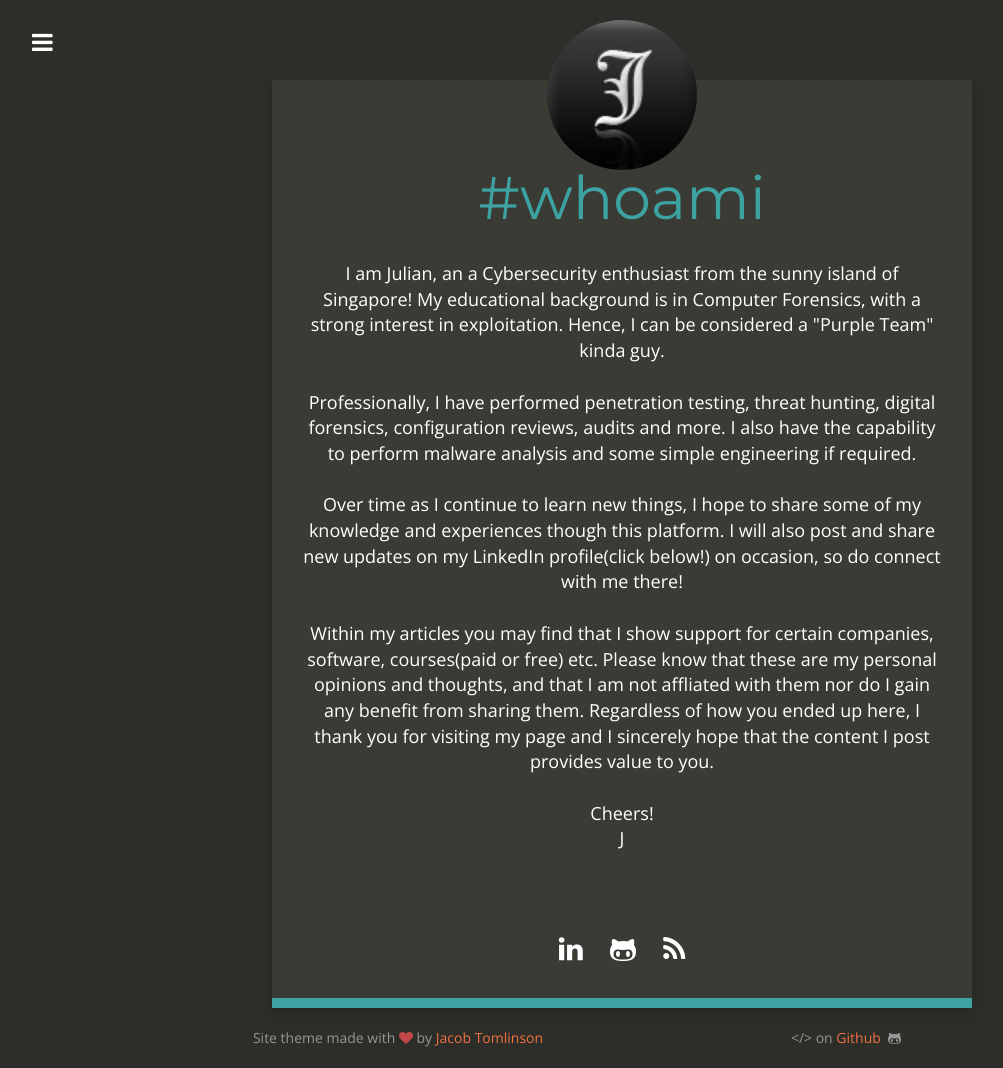
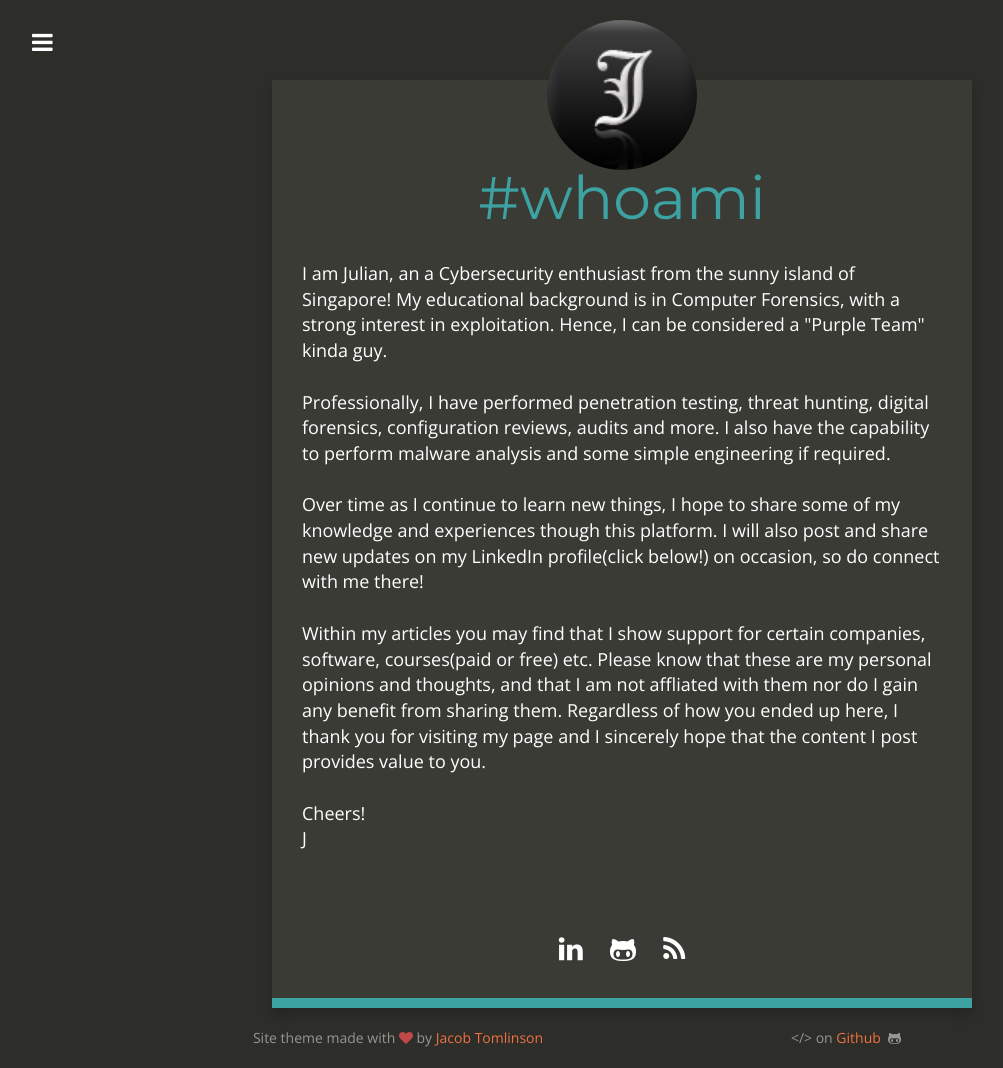
Before and after one commit to Dreamscent/Dreamscent.github.io, a Jekyll site: the page built from about.html, in a window 1280 px wide. Shown: the whole page, without its empty margins (18-1021 px from the left). Built offline with Jekyll 4.4.1, drawn with Linux system fonts in a browser that asks for light colours; nearby versions of some CDN libraries.

Commit message:
9999th commit today

```diff
--- a/_includes/header.html
+++ b/_includes/header.html
@@ -6,7 +6,7 @@
       <li><a href="{{ site.baseurl }}/"><i class="fa fa-home"></i> Home</a></li>
       <li><a href="{{ site.baseurl }}/posts/"><i class="fa fa-archive"></i> All Posts</a></li>
       <li><a href="{{ site.baseurl }}/search/"><i class="fa fa-search"></i> Search</a></li>
-      <li><a href="{{ site.baseurl }}/about/">  <i class="fa fa-user"></i>  About</a></li>
+      <li><a href="{{ site.baseurl }}/about/">  <i class="fa fa-user"></i>   About</a></li>
     </ul>
 
     {% include social_links.html %}
--- a/about.html
+++ b/about.html
@@ -15,7 +15,7 @@ make-smaller-titles: true
 
             <h1 class="header author-header" itemprop="headline">#whoami</h1>
 
-            <div class="author-text">
+            <div class="about-text">
                 <p>
                 I am Julian, an a Cybersecurity enthusiast from the sunny island of Singapore! My educational background is in Computer Forensics, with a strong interest in exploitation. Hence, I can be considered a "Purple Team" kinda guy.<br><br>
 				Professionally, I have performed penetration testing, threat hunting, digital forensics, configuration reviews, audits and more. I also have the capability to perform malware analysis and some simple engineering if required. <br><br>
```
